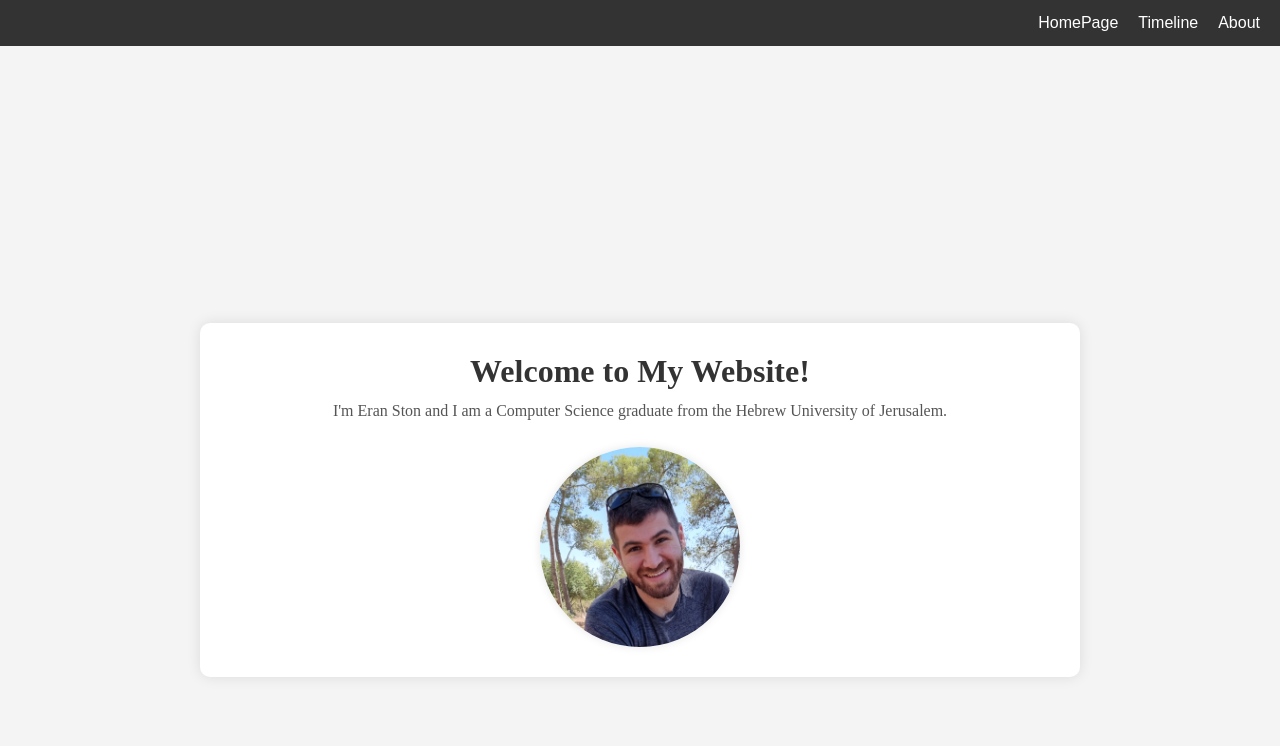
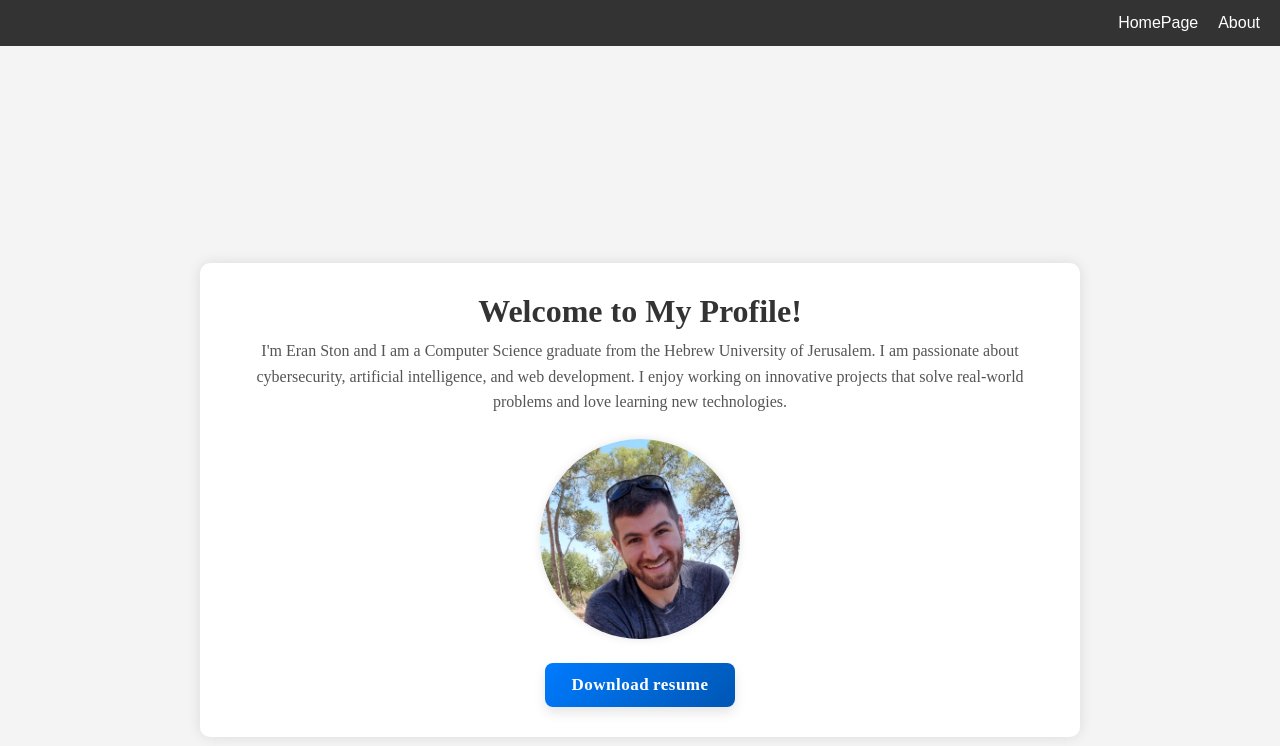
Before and after one commit to eranston/ProfileWebSite, a website: page Website/Code/public/Html/HomePage.html in a window 1280 px wide. Drawn offline with Linux system fonts and the light colour scheme.

Commit message:
finisehd HomePage

```diff
--- a/Website/Code/public/Html/HomePage.html
+++ b/Website/Code/public/Html/HomePage.html
@@ -9,24 +9,31 @@
   <body>
     <!-- Top navigation bar -->
     <header class="top-nav">
-        <button class="Home-button" onclick="location.href='HomePage'">HomePage</button>
-        <button class="timeline-button" onclick="location.href='Timeline'">Timeline</button>
+        <button class="home-button" onclick="location.href='HomePage'">HomePage</button>
         <button class="about-button" onclick="location.href='About'">About</button>
     </header>
 
     <!-- Main page content -->
     <main class="page-wrap">
       <div class="container">
-        <h1>Welcome to My Website!</h1>
+        <h1>Welcome to My Profile!</h1>
         <p class="about">
           I'm Eran Ston and I am a Computer Science graduate from the Hebrew
           University of Jerusalem.
+          I am passionate about cybersecurity, artificial intelligence, and web development.
+          I enjoy working on innovative projects that solve real-world problems and love learning new technologies.
         </p>
         <img
           src="../Images/Profile.jpg"
           alt="Profile picture of Eran Ston"
           class="profile-photo"
         />
+        <a href="./../assets/Eran Ston CV.pdf"
+          download="Eran Ston CV.pdf"
+          class="CV-download-button">
+          Download resume
+        </a>
+
       </div>
     </main>
   </body>
--- a/Website/Code/public/Styles/HomePage/HomePage.css
+++ b/Website/Code/public/Styles/HomePage/HomePage.css
@@ -8,36 +8,7 @@ body {
   background: #f4f4f4;
 }
 
-/* ----------  TOP NAVIGATION BAR  ---------- */
 
-/* Top Navigation Bar */
-.top-nav {
-    position: fixed;
-    top: 0;
-    left: 0;
-    right: 0;
-    background-color: #333;
-    padding: 14px 20px;
-    display: flex;
-    justify-content: flex-end;
-    gap: 20px;
-    z-index: 1000;
-  }
-
-  .top-nav button {
-    background: none;
-    border: none;
-    color: white;
-    font-size: 16px;
-    cursor: pointer;
-    padding: 0;
-    text-decoration: none;
-    transition: color 0.2s ease-in-out;
-  }
-
-  .top-nav button:hover {
-    color: #cccccc;
-  }
 /* ----------  MAIN PAGE LAYOUT  ---------- */
 
 .page-wrap {
@@ -47,6 +18,27 @@ body {
   display: flex;
   justify-content: center;     /* center horizontally */
   align-items: center;         /* center vertically */
+}
+
+.CV-download-button {
+  display: inline-block;
+  text-decoration: none;
+  color: #ffffff;
+  background: linear-gradient(135deg, #007bff, #0056b3);
+  font-size: 17px;
+  font-weight: 600;
+  padding: 12px 26px;
+  border-radius: 8px;
+  box-shadow: 0 6px 12px rgba(0, 0, 0, 0.1);
+  transition: transform 0.2s ease, box-shadow 0.2s ease;
+  margin-top: 24px;
+  text-align: center;
+  letter-spacing: 0.5px;
+}
+
+.CV-download-button:hover {
+  transform: translateY(-2px) scale(1.03);
+  box-shadow: 0 8px 20px rgba(0, 0, 0, 0.2);
 }
 
 /* ----------  CONTENT CARD  ---------- */
--- a/Website/Code/public/Styles/Objects/NavigationBar/NavigationBar.css
+++ b/Website/Code/public/Styles/Objects/NavigationBar/NavigationBar.css
@@ -0,0 +1,30 @@
+/* ----------  TOP NAVIGATION BAR  ---------- */
+
+/* Top Navigation Bar */
+.top-nav {
+    position: fixed;
+    top: 0;
+    left: 0;
+    right: 0;
+    background-color: #333;
+    padding: 14px 20px;
+    display: flex;
+    justify-content: flex-end;
+    gap: 20px;
+    z-index: 1000;
+  }
+
+  .top-nav button {
+    background: none;
+    border: none;
+    color: white;
+    font-size: 16px;
+    cursor: pointer;
+    padding: 0;
+    text-decoration: none;
+    transition: color 0.2s ease-in-out;
+  }
+
+  .top-nav button:hover {
+    color: #cccccc;
+  }
```
Also changed, not shown: Website/Code/public/Html/About.html (+2 -6 lines), Website/Code/public/Styles/About/About.css (+9 -0 lines), Website/Code/public/scripts/Objects/NavigationBar/NavigationBar.js (added, +7 -0 lines), Website/Code/public/Html/Objects/NavigationBar.html (added), 1 other file.
